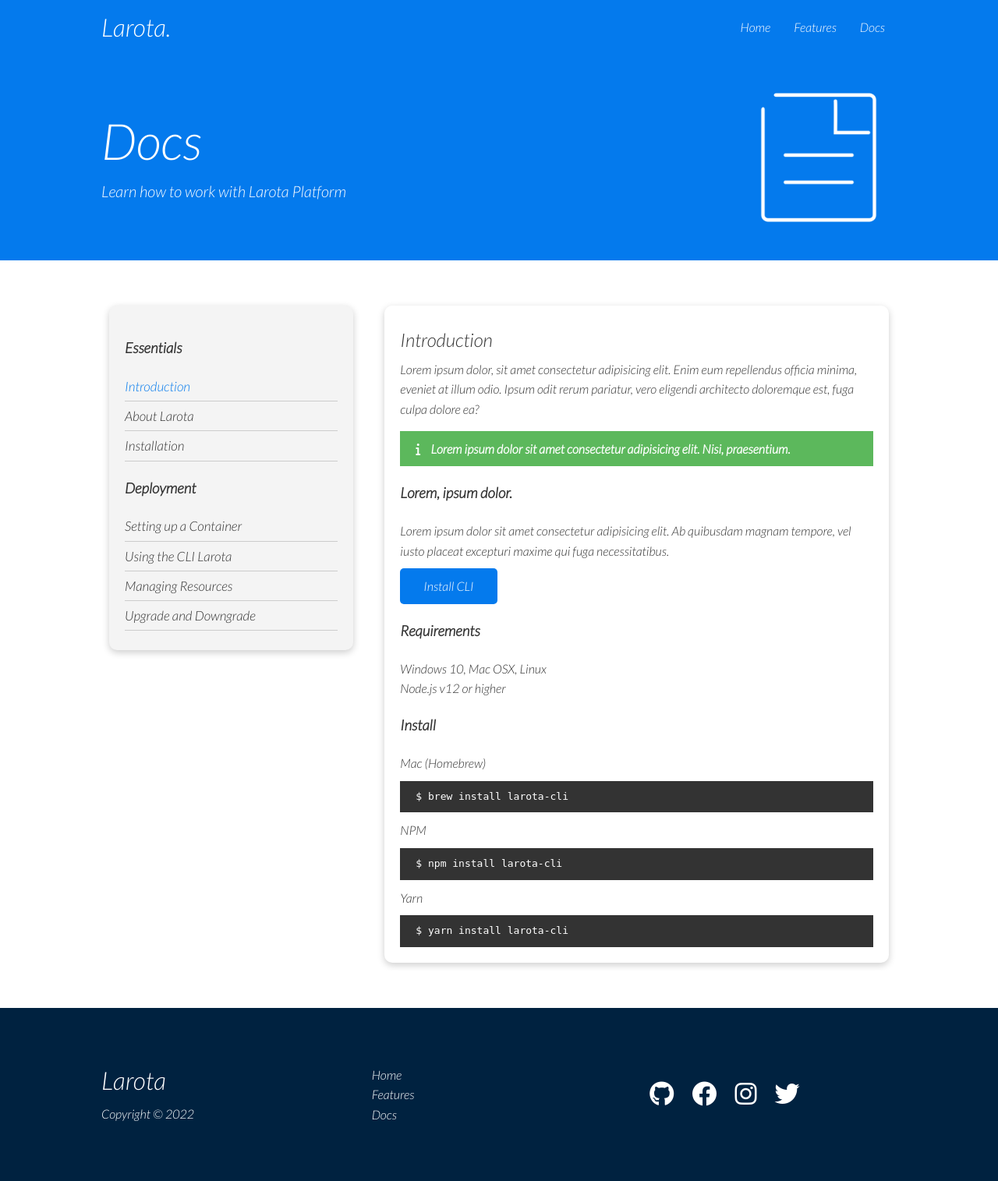
After one commit to Som23Git/Larota-Website, a PHP site: page /docs.html in a window 1280 px wide. The commit adds this page. Shown: the whole page at 78% size. Run offline with PHP 8.4, Linux system fonts and the light colour scheme.

Commit message:
Larota Ver1.2

```diff
--- a/css/style.css
+++ b/css/style.css
@@ -7,6 +7,8 @@
     --secondary-color: #1c3fa8;
     --dark-color: #002240;
     --light-color: #f4f4f4;
+    --success-color: #5cb85c;
+    --error-color: #d9534f;
 }
 
 /* Reset The Margin and Padding so that you can align as per your requirements */
@@ -43,6 +45,13 @@ p{
 
 img{
     width: 100%;
+}
+
+code,
+pre {
+    background: #333;
+    color: #fff;
+    padding: 10px;
 }
 
 /* Navbar Styles */
@@ -205,6 +214,62 @@ img{
     transform: translateY(-15px);
 }
 
+/* Docs Page CSS */
+
+.docs-head img{
+    width: 200px;
+    justify-self: flex-end;
+}
+
+
+/* Features Page CSS */
+.features-head img{
+    width: 200px;
+    justify-self: flex-end;
+}
+
+.features-sub-head img{
+    width: 300px;
+    justify-self: flex-end;
+}
+
+.features-main .card > i{
+    margin-right: 20px;
+}
+
+.features-main .grid{
+    padding: 30px;
+}
+
+.features-main .grid > *:first-child{
+    grid-column: 1/ span 3;
+}
+
+.features-main .grid > *:nth-child(2){
+    grid-column: 1/ span 2;
+}
+
+/* Docs */
+.docs-main h3 {
+    margin: 20px 0;
+}
+
+.docs-main .grid{
+    grid-template-columns: 1fr 2fr;
+    align-items: flex-start;
+}
+
+.docs-main nav li{
+    font-size: 17px ;
+    padding-bottom: 5px;
+    margin-bottom: 5px;
+    border-bottom: 1px #ccc solid;
+}
+
+.docs-main a:hover {
+    font-weight: bold;
+}
+
 /* Footer */
 
 .footer .social a{
--- a/css/utilities.css
+++ b/css/utilities.css
@@ -67,6 +67,20 @@
     color: #fff;
 }
 
+/* Text Colors */
+.text-primary {
+    color: var(--primary-color);
+}
+.text-secondary{
+    color: var(--secondary-color);
+}
+.text-dark {
+    color: var(--dark-color);
+}
+.text-light {
+    color: var(--light-color);
+}
+
 /* Text Sizes(Helper Classes) */
 .lead {
     font-size: 20px;
@@ -95,6 +109,28 @@
 /* Text in the Stats */
 .text-center {
     text-align: center;
+}
+
+/* Alert */
+.alert {
+    background-color: var(--light-color );
+    padding: 10px 20px;
+    font-weight: bold;
+    margin: 15px 0;
+}
+
+.alert i {
+    margin-right: 10px;
+}
+
+.alert-success {
+    background-color: var(--success-color);
+    color: #fff;
+}
+
+.alert-error{
+    background-color: var(--error-color);
+    color: #fff;
 }
 
 /*Margin for Stats and Projects/Servers/Upload*/
--- /dev/null
+++ b/docs.html
@@ -0,0 +1,118 @@
+<!-- //HTML  -->
+<!-- Import the Embed link of "Font Awesome" from cdnjs.com -->
+
+<!DOCTYPE html>
+<html lang="en">
+<head>
+    <meta charset="UTF-8">
+    <meta http-equiv="X-UA-Compatible" content="IE=edge">
+    <meta name="viewport" content="width=device-width, initial-scale=1.0">
+    <link rel="stylesheet" href="https://cdnjs.cloudflare.com/ajax/libs/font-awesome/6.0.0/css/all.min.css" integrity="sha512-9usAa10IRO0HhonpyAIVpjrylPvoDwiPUiKdWk5t3PyolY1cOd4DSE0Ga+ri4AuTroPR5aQvXU9xC6qOPnzFeg==" crossorigin="anonymous" referrerpolicy="no-referrer" />
+    <link rel="stylesheet" href="css/utilities.css">
+    <link rel="stylesheet" href="css/style.css">
+    <title>Larota | Cloud Hosting For Everyone</title>
+</head>
+<body>
+    <!-- Navbar -->
+    <div class="navbar">
+        <div class="container flex" >
+            <h1 class="logo">Larota.</h1>
+            <nav>
+                <ul>
+                    <li><a href="index.html">Home</a></li>
+                    <li><a href="features.html">Features</a></li>
+                    <li><a href="docs.html">Docs</a></li>
+                </ul>
+            </nav>
+        </div>
+    </div>
+
+    <!-- Head -->
+    <section class="docs-head bg-primary py-3">
+        <div class="container grid">
+            <div>
+                <h1 class="xl">Docs</h1>
+                <p class="lead">
+                    Learn how to work with Larota Platform
+                </p>
+            </div>
+            <img src="images/docs.png" alt="">
+        </div>
+    </section>
+
+    <!-- Docs Main -->
+    <section class="docs-main my-4">
+        <div class="container grid">
+            <div class="card bg-light p-3">
+                <h3 class="my-2">Essentials</h3>
+                <nav>
+                    <ul>
+                        <li><a class="text-primary" href="#">Introduction</a></li>
+                        <li><a href="#">About Larota</a></li>
+                        <li><a href="#">Installation</a></li>
+                    </ul>
+                </nav>
+
+                <h3 class="my-2">Deployment</h3>
+                <nav>
+                    <ul>
+                        <li><a href="#">Setting up a Container</a></li>
+                        <li><a href="#">Using the CLI Larota</a></li>
+                        <li><a href="#">Managing Resources</a></li>
+                        <li><a href="#">Upgrade and Downgrade</a></li>
+                    </ul>
+                </nav>
+            </div>
+            <div class="card">
+                <h2>Introduction</h2>
+                <p>Lorem ipsum dolor, sit amet consectetur adipisicing elit. Enim eum repellendus officia minima, eveniet at illum odio. Ipsum odit rerum pariatur, vero eligendi architecto doloremque est, fuga culpa dolore ea?</p>
+                <div class="alert alert-success">
+                    <i class="fas fa-info"></i>
+                    Lorem ipsum dolor sit amet consectetur adipisicing elit. Nisi, praesentium.
+                </div>
+                <h3>Lorem, ipsum dolor.</h3>
+                <p>Lorem ipsum dolor sit amet consectetur adipisicing elit. Ab quibusdam magnam tempore, vel iusto placeat excepturi maxime qui fuga necessitatibus.</p>
+                <a href="#" class="btn btn-primary">Install CLI</a>
+
+                <h3>Requirements</h3>
+                <ul>
+                    <li>Windows 10, Mac OSX, Linux</li>
+                    <li>Node.js v12 or higher</li>
+                </ul>
+
+                <h3>Install</h3>
+                <p>Mac (Homebrew)</p>
+                <pre><code>$ brew install larota-cli</code></pre>
+                <p>NPM</p>
+                <pre><code>$ npm install larota-cli</code></pre>
+                <p>Yarn</p>
+                <pre><code>$ yarn install larota-cli</code></pre>
+            </div>
+        </div>
+    </section>
+
+    <!-- Footer -->
+
+    <footer class="footer bg-dark py-5">
+        <div class="container grid grid-3">
+            <div>
+                <h1>Larota</h1>
+                <p>Copyright &copy; 2022</p>
+            </div>
+            <nav>
+                <ul>
+                    <li><a href="index.html">Home</a></li>
+                    <li><a href="features.html">Features</a></li>
+                    <li><a href="docs.html">Docs</a></li>
+                </ul>
+            </nav>
+            <div class="social">
+                <a href="#"><i class="fab fa-github fa-2x"></i></a>
+                <a href="#"><i class="fab fa-facebook fa-2x"></i></a>
+                <a href="#"><i class="fab fa-instagram fa-2x"></i></a>
+                <a href="#"><i class="fab fa-twitter fa-2x"></i></a>
+            </div>
+        </div>
+    </footer>
+</body>
+</html>
```
Also changed, not shown: other parts of css/style.css (+41 -2 lines), features.html (added, +110 -0 lines).
